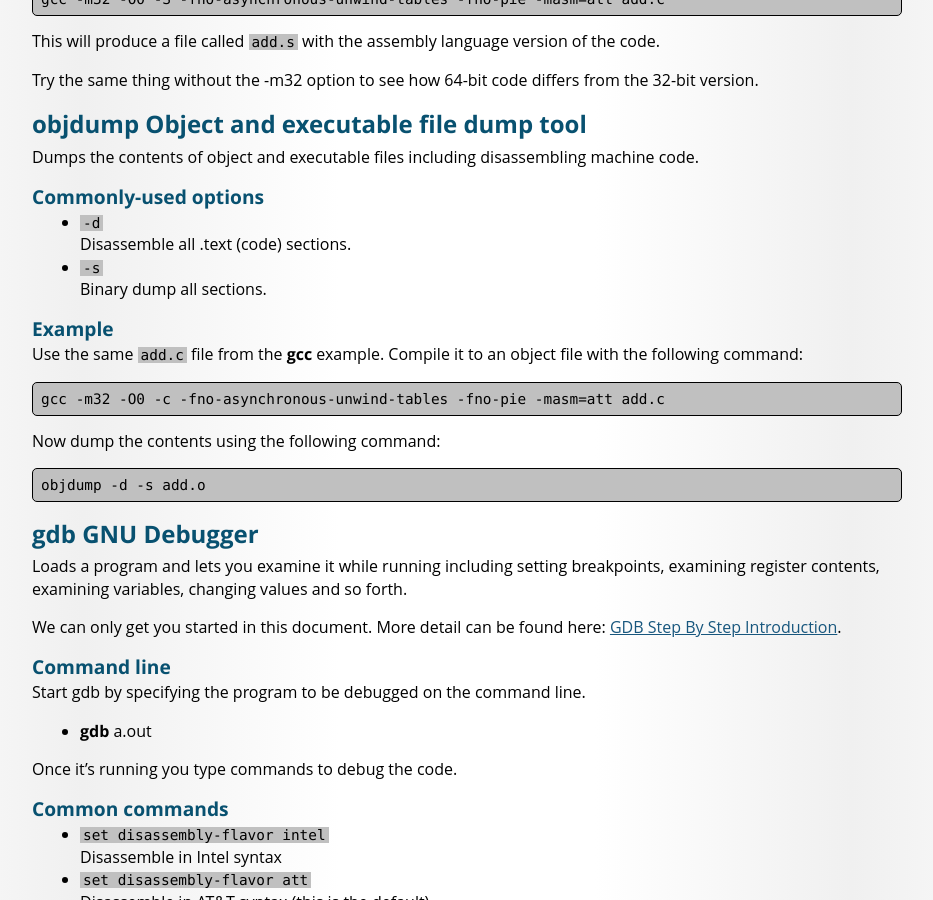
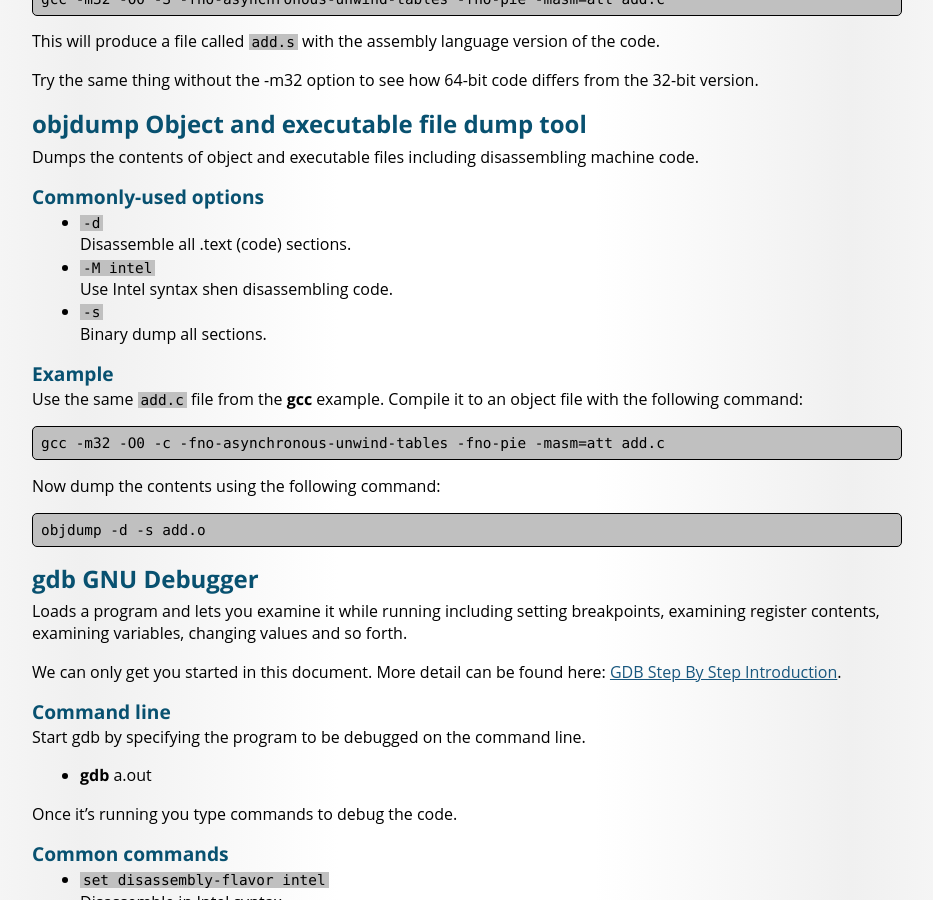
Before and after one commit to bredd/byu-itc-252.github.io, a Jekyll site: the page built from Tools.md, in a window 1280 px wide and 900 px high, scrolled down 1105 px. Shown: the whole window, without its empty margins (173-1106 px from the left). Built offline with Jekyll 4.4.1, drawn with Linux system fonts in a browser that asks for light colours; some web fonts are replaced.

Commit message:
Update Tools

```diff
--- a/Tools.md
+++ b/Tools.md
@@ -51,6 +51,7 @@ Dumps the contents of object and executable files including disassembling machin
 
 ### Commonly-used options
 * `-d`<br/>Disassemble all .text (code) sections.
+* `-M intel`<br/>Use Intel syntax shen disassembling code.
 * `-s`<br/>Binary dump all sections.
 
 ### Example
```
